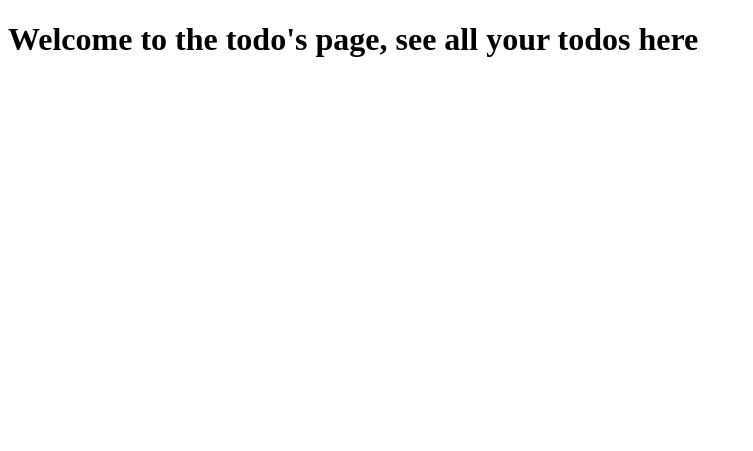
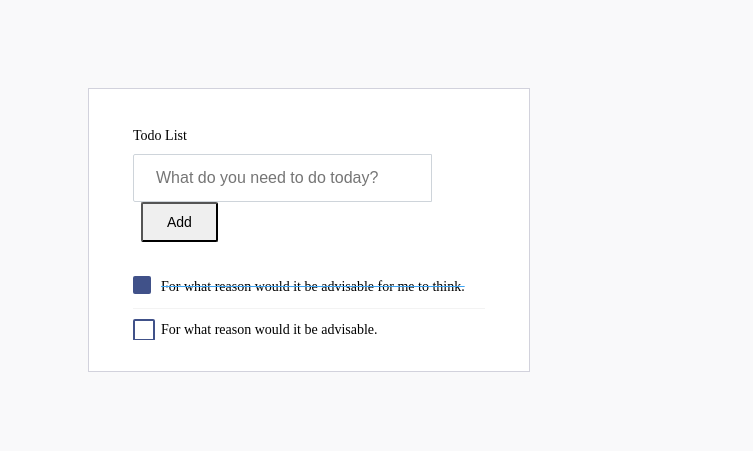
Before and after one commit to Favouroked/exquisapp-todo-list, a Flask app: template templates/todos.html in a window 1280 px wide. Shown: the top 451 px of the page, without its empty margins (0-753 px from the left). Run offline with Flask 2, Linux system fonts and the light colour scheme; the template is opened without the code that fills it, so the values that code supplies are empty; some libraries are stand-ins or nearby versions.

Commit message:
frontend

```diff
--- a/app.py
+++ b/app.py
@@ -1,6 +1,7 @@
 from flask import Flask
 
 from controllers.todo_api import todo_api
+from controllers.todo_client import todo_client
 
 app = Flask(__name__)
 
@@ -11,6 +12,7 @@ def hello_world():
 
 
 app.register_blueprint(todo_api, url_prefix='/api/todos')
+app.register_blueprint(todo_client, url_prefix='/todos')
 
 if __name__ == '__main__':
     app.run()
--- a/controllers/todo_api.py
+++ b/controllers/todo_api.py
@@ -4,7 +4,7 @@ from datetime import datetime
 from utils.api import response, error_response, validate_body
 from services.todo import create_todo, get_todos, update_todo, delete_todo
 
-todo_api = Blueprint('todo', __name__)
+todo_api = Blueprint('todo_api', __name__)
 
 
 @todo_api.route('/', methods=['POST'])
--- /dev/null
+++ b/static/style.css
@@ -0,0 +1,453 @@
+ body {
+     background-color: #f9f9fa
+ }
+
+ .flex {
+     -webkit-box-flex: 1;
+     -ms-flex: 1 1 auto;
+     flex: 1 1 auto
+ }
+
+ @media (max-width:991.98px) {
+     .padding {
+         padding: 1.5rem
+     }
+ }
+
+ @media (max-width:767.98px) {
+     .padding {
+         padding: 1rem
+     }
+ }
+
+ .padding {
+     padding: 5rem
+ }
+
+ .card {
+     box-shadow: none;
+     -webkit-box-shadow: none;
+     -moz-box-shadow: none;
+     -ms-box-shadow: none
+ }
+
+ .pl-3,
+ .px-3 {
+     padding-left: 1rem !important
+ }
+
+ .card {
+     position: relative;
+     display: flex;
+     flex-direction: column;
+     min-width: 0;
+     word-wrap: break-word;
+     background-color: #fff;
+     background-clip: border-box;
+     border: 1px solid #d2d2dc;
+     border-radius: 0
+ }
+
+ .pr-3,
+ .px-3 {
+     padding-right: 1rem !important
+ }
+
+ .card .card-body {
+     padding: 1.25rem 1.75rem
+ }
+
+ .card-body {
+     flex: 1 1 auto;
+     padding: 1.25rem
+ }
+
+ .card .card-title {
+     color: #000000;
+     margin-bottom: 0.625rem;
+     text-transform: capitalize;
+     font-size: 0.875rem;
+     font-weight: 500
+ }
+
+ .add-items {
+     margin-bottom: 1.5rem;
+     overflow: hidden
+ }
+
+ .d-flex {
+     display: flex !important
+ }
+
+ .add-items input[type="text"] {
+     border-top-right-radius: 0;
+     border-bottom-right-radius: 0;
+     width: 100%;
+     background: transparent
+ }
+
+ .form-control {
+     border: 1px solid #f3f3f3;
+     font-weight: 400;
+     font-size: 0.875rem
+ }
+
+ .form-control {
+     display: block;
+     width: 100%;
+     padding: 0.875rem 1.375rem;
+     font-size: 1rem;
+     line-height: 1;
+     color: #495057;
+     background-color: #ffffff;
+     background-clip: padding-box;
+     border: 1px solid #ced4da;
+     border-radius: 2px;
+     transition: border-color 0.15s ease-in-out, box-shadow 0.15s ease-in-out
+ }
+
+ .add-items .btn {
+     margin-left: .5rem
+ }
+
+ .btn {
+     font-size: 0.875rem;
+     line-height: 1;
+     font-weight: 400;
+     padding: .7rem 1.5rem;
+     border-radius: 0.1275rem
+ }
+
+ .list-wrapper {
+     height: 100%;
+     max-height: 100%
+ }
+
+ .add-items {
+     margin-bottom: 1.5rem;
+     overflow: hidden
+ }
+
+ .add-items input[type="text"] {
+     border-top-right-radius: 0;
+     border-bottom-right-radius: 0;
+     width: 100%;
+     background: transparent
+ }
+
+ .add-items .btn,
+ .add-items .fc button,
+ .fc .add-items button,
+ .add-items .ajax-upload-dragdrop .ajax-file-upload,
+ .ajax-upload-dragdrop .add-items .ajax-file-upload,
+ .add-items .swal2-modal .swal2-buttonswrapper .swal2-styled,
+ .swal2-modal .swal2-buttonswrapper .add-items .swal2-styled,
+ .add-items .wizard>.actions a,
+ .wizard>.actions .add-items a {
+     margin-left: .5rem
+ }
+
+ .rtl .add-items .btn,
+ .rtl .add-items .fc button,
+ .fc .rtl .add-items button,
+ .rtl .add-items .ajax-upload-dragdrop .ajax-file-upload,
+ .ajax-upload-dragdrop .rtl .add-items .ajax-file-upload,
+ .rtl .add-items .swal2-modal .swal2-buttonswrapper .swal2-styled,
+ .swal2-modal .swal2-buttonswrapper .rtl .add-items .swal2-styled,
+ .rtl .add-items .wizard>.actions a,
+ .wizard>.actions .rtl .add-items a {
+     margin-left: auto;
+     margin-right: .5rem
+ }
+
+ .list-wrapper {
+     height: 100%;
+     max-height: 100%
+ }
+
+ .list-wrapper ul {
+     padding: 0;
+     text-align: left;
+     list-style: none;
+     margin-bottom: 0
+ }
+
+ .list-wrapper ul li {
+     font-size: .9375rem;
+     padding: .4rem 0;
+     border-bottom: 1px solid #f3f3f3
+ }
+
+ .list-wrapper ul li:first-child {
+     border-bottom: none
+ }
+
+ .list-wrapper ul li .form-check {
+     max-width: 90%;
+     margin-top: .25rem;
+     margin-bottom: .25rem
+ }
+
+ .list-wrapper ul li .form-check label:hover {
+     cursor: pointer
+ }
+
+ .list-wrapper input[type="checkbox"] {
+     margin-right: 15px
+ }
+
+ .list-wrapper .remove {
+     cursor: pointer;
+     font-size: 1.438rem;
+     font-weight: 600;
+     width: 1.25rem;
+     height: 1.25rem;
+     line-height: 20px;
+     text-align: center
+ }
+
+ .list-wrapper .completed {
+     text-decoration: line-through;
+     text-decoration-color: #3da5f4
+ }
+
+ .list-wrapper ul li .form-check {
+     max-width: 90%;
+     margin-top: .25rem;
+     margin-bottom: .25rem
+ }
+
+ .list-wrapper ul li .form-check,
+ .list-wrapper ul li .form-check .form-check-label,
+ .email-wrapper .mail-sidebar .menu-bar .profile-list-item a .user .u-name,
+ .email-wrapper .mail-sidebar .menu-bar .profile-list-item a .user .u-designation,
+ .email-wrapper .mail-list-container .mail-list .content .sender-name,
+ .email-wrapper .message-body .attachments-sections ul li .details p.file-name,
+ .settings-panel .chat-list .list .info p {
+     text-overflow: ellipsis;
+     overflow: hidden;
+     max-width: 100%;
+     white-space: nowrap
+ }
+
+ .form-check {
+     position: relative;
+     display: block;
+     margin-top: 10px;
+     margin-bottom: 10px;
+     padding-left: 0
+ }
+
+ .list-wrapper ul li .form-check,
+ .list-wrapper ul li .form-check .form-check-label,
+ .email-wrapper .mail-sidebar .menu-bar .profile-list-item a .user .u-name,
+ .email-wrapper .mail-sidebar .menu-bar .profile-list-item a .user .u-designation,
+ .email-wrapper .mail-list-container .mail-list .content .sender-name,
+ .email-wrapper .message-body .attachments-sections ul li .details p.file-name,
+ .settings-panel .chat-list .list .info p {
+     text-overflow: ellipsis;
+     overflow: hidden;
+     max-width: 100%;
+     white-space: nowrap
+ }
+
+ .form-check .form-check-label {
+     min-height: 18px;
+     display: block;
+     margin-left: 1.75rem;
+     font-size: 0.875rem;
+     line-height: 1.5
+ }
+
+ .form-check-label {
+     margin-bottom: 0
+ }
+
+ .list-wrapper input[type="checkbox"] {
+     margin-right: 15px
+ }
+
+ .form-check .form-check-label input {
+     position: absolute;
+     top: 0;
+     left: 0;
+     margin-left: 0;
+     margin-top: 0;
+     z-index: 1;
+     cursor: pointer;
+     opacity: 0;
+     filter: alpha(opacity=0)
+ }
+
+ input[type="radio"],
+ input[type="checkbox"] {
+     box-sizing: border-box;
+     padding: 0
+ }
+
+ .list-wrapper ul li .form-check,
+ .list-wrapper ul li .form-check .form-check-label,
+ .email-wrapper .mail-sidebar .menu-bar .profile-list-item a .user .u-name,
+ .email-wrapper .mail-sidebar .menu-bar .profile-list-item a .user .u-designation,
+ .email-wrapper .mail-list-container .mail-list .content .sender-name,
+ .email-wrapper .message-body .attachments-sections ul li .details p.file-name,
+ .settings-panel .chat-list .list .info p {
+     text-overflow: ellipsis;
+     overflow: hidden;
+     max-width: 100%;
+     white-space: nowrap
+ }
+
+ .form-check .form-check-label input[type="checkbox"]+.input-helper:before {
+     content: "";
+     width: 18px;
+     height: 18px;
+     border-radius: 2px;
+     border: solid #405189;
+     border-width: 2px;
+     -webkit-transition: all;
+     -moz-transition: all;
+     -ms-transition: all;
+     -o-transition: all;
+     transition: all;
+     transition-duration: 0s;
+     -webkit-transition-duration: 250ms;
+     transition-duration: 250ms
+ }
+
+ .form-check .form-check-label input[type="checkbox"]+.input-helper:before,
+ .form-check .form-check-label input[type="checkbox"]+.input-helper:after {
+     position: absolute;
+     top: 0;
+     left: 0
+ }
+
+ .form-check .form-check-label input[type="checkbox"]+.input-helper:after {
+     -webkit-transition: all;
+     -moz-transition: all;
+     -ms-transition: all;
+     -o-transition: all;
+     transition: all;
+     transition-duration: 0s;
+     -webkit-transition-duration: 250ms;
+     transition-duration: 250ms;
+     font-family: Material Design Icons;
+     opacity: 0;
+     filter: alpha(opacity=0);
+     -webkit-transform: scale(0);
+     -ms-transform: scale(0);
+     -o-transform: scale(0);
+     transform: scale(0);
+     content: '\F12C';
+     font-size: .9375rem;
+     font-weight: bold;
+     color: #ffffff
+ }
+
+ .form-check .form-check-label input[type="checkbox"]+.input-helper:before,
+ .form-check .form-check-label input[type="checkbox"]+.input-helper:after {
+     position: absolute;
+     top: 0;
+     left: 0
+ }
+
+ .form-check .form-check-label input[type="checkbox"]:checked+.input-helper:before {
+     background: #405189;
+     border-width: 0
+ }
+
+ .form-check .form-check-label input[type="checkbox"]+.input-helper:before {
+     content: "";
+     width: 18px;
+     height: 18px;
+     border-radius: 2px;
+     border: solid #405189;
+     border-width: 2px;
+     -webkit-transition: all;
+     -moz-transition: all;
+     -ms-transition: all;
+     -o-transition: all;
+     transition: all;
+     transition-duration: 0s;
+     -webkit-transition-duration: 250ms;
+     transition-duration: 250ms
+ }
+
+ .form-check .form-check-label input[type="checkbox"]+.input-helper:after {
+     font-family: FontAwesome;
+     content: "\f095";
+     display: inline-block;
+     padding-right: 3px;
+     vertical-align: middle;
+     color: #fff
+ }
+
+ .text-primary,
+ .list-wrapper .completed .remove {
+     color: #405189 !important
+ }
+
+ .list-wrapper .remove {
+     cursor: pointer;
+     font-size: 1.438rem;
+     font-weight: 600;
+     width: 1.25rem;
+     height: 1.25rem;
+     line-height: 20px;
+     text-align: center
+ }
+
+ .ml-auto,
+ .list-wrapper .remove,
+ .mx-auto {
+     margin-left: auto !important
+ }
+
+ .mdi-close-circle-outline:before {
+     content: "\F15A"
+ }
+
+ .list-wrapper ul li {
+     font-size: .9375rem;
+     padding: .4rem 0;
+     border-bottom: 1px solid #f3f3f3
+ }
+
+ .mdi:before {
+     font-family: FontAwesome;
+     content: "\f00d";
+     display: inline-block;
+     padding-right: 3px;
+     vertical-align: middle;
+     font-size: .756em;
+     color: #405189
+ }
+
+ .list-wrapper ul {
+     padding: 0;
+     text-align: left;
+     list-style: none;
+     margin-bottom: 0
+ }
+
+ .flex-column-reverse {
+     flex-direction: column-reverse !important
+ }
+
+ .d-flex,
+ .loader-demo-box,
+ .distribution-chart-legend .distribution-chart,
+ .distribution-chart-legend .distribution-chart .item,
+ .list-wrapper ul li,
+ .email-wrapper .mail-sidebar .menu-bar .profile-list-item a,
+ .email-wrapper .mail-sidebar .menu-bar .profile-list-item a .user,
+ .email-wrapper .mail-list-container .mail-list .details,
+ .email-wrapper .message-body .attachments-sections ul li .thumb,
+ .email-wrapper .message-body .attachments-sections ul li .details .buttons,
+ .lightGallery .image-tile .demo-gallery-poster,
+ .swal2-modal,
+ .navbar .navbar-menu-wrapper .navbar-nav,
+ .navbar .navbar-menu-wrapper .navbar-nav .nav-item.nav-profile,
+ .navbar .navbar-menu-wrapper .navbar-nav .nav-item.dropdown .navbar-dropdown .dropdown-item {
+     display: flex !important
+ }
--- a/templates/todos.html
+++ b/templates/todos.html
@@ -3,8 +3,48 @@
 <head>
     <meta charset="UTF-8">
     <title>Your Todos</title>
+    <link href='https://maxcdn.bootstrapcdn.com/bootstrap/4.0.0/css/bootstrap.min.css'>
+    <link href='https://cdnjs.cloudflare.com/ajax/libs/font-awesome/4.0.3/css/font-awesome.css'>
+    <link rel="stylesheet" href="/static/style.css">
 </head>
 <body>
-<h1>Welcome to the todo's page, see all your todos here</h1>
+<div class="page-content page-container" id="page-content">
+    <div class="padding">
+        <div class="row container d-flex justify-content-center">
+            <div class="col-lg-12">
+                <div class="card px-3">
+                    <div class="card-body">
+                        <h4 class="card-title">Todo list</h4>
+                        <div class="add-items d-flex">
+                            <form action="/api/todos" method="post"><input type="text" class="form-control todo-list-input"
+                                                             placeholder="What do you need to do today?" name="task">
+                            <button class="btn btn-primary">Add</button></form>
+                        </div>
+                        <div class="list-wrapper">
+                            <ul class="d-flex flex-column-reverse todo-list">
+                                <li>
+                                    <div class="form-check"><label class="form-check-label"> <input class="checkbox"
+                                                                                                    type="checkbox"> For
+                                        what reason would it be advisable. <i class="input-helper"></i></label></div>
+                                    <i class="remove mdi mdi-close-circle-outline"></i>
+                                </li>
+                                <li class="completed">
+                                    <div class="form-check"><label class="form-check-label"> <input class="checkbox"
+                                                                                                    type="checkbox"
+                                                                                                    checked=""> For what
+                                        reason would it be advisable for me to think. <i
+                                                class="input-helper"></i></label></div>
+                                    <i class="remove mdi mdi-close-circle-outline"></i>
+                                </li>
+                            </ul>
+                        </div>
+                    </div>
+                </div>
+            </div>
+        </div>
+    </div>
+</div>
+<script src='https://cdnjs.cloudflare.com/ajax/libs/jquery/3.2.1/jquery.min.js'></script>
+<script src='https://maxcdn.bootstrapcdn.com/bootstrap/4.0.0/js/bootstrap.min.js'></script>
 </body>
 </html>
```
Also changed, not shown: controllers/todo_client.py (added, +8 -0 lines).
